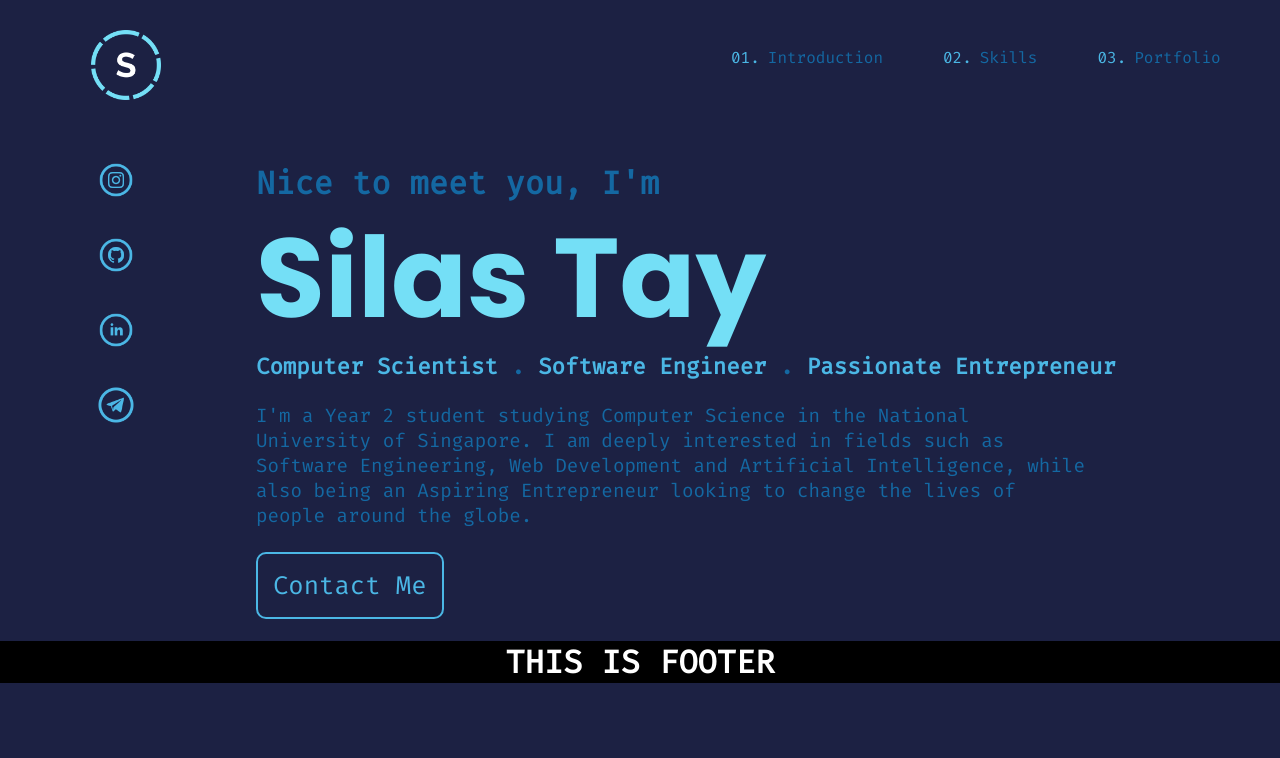
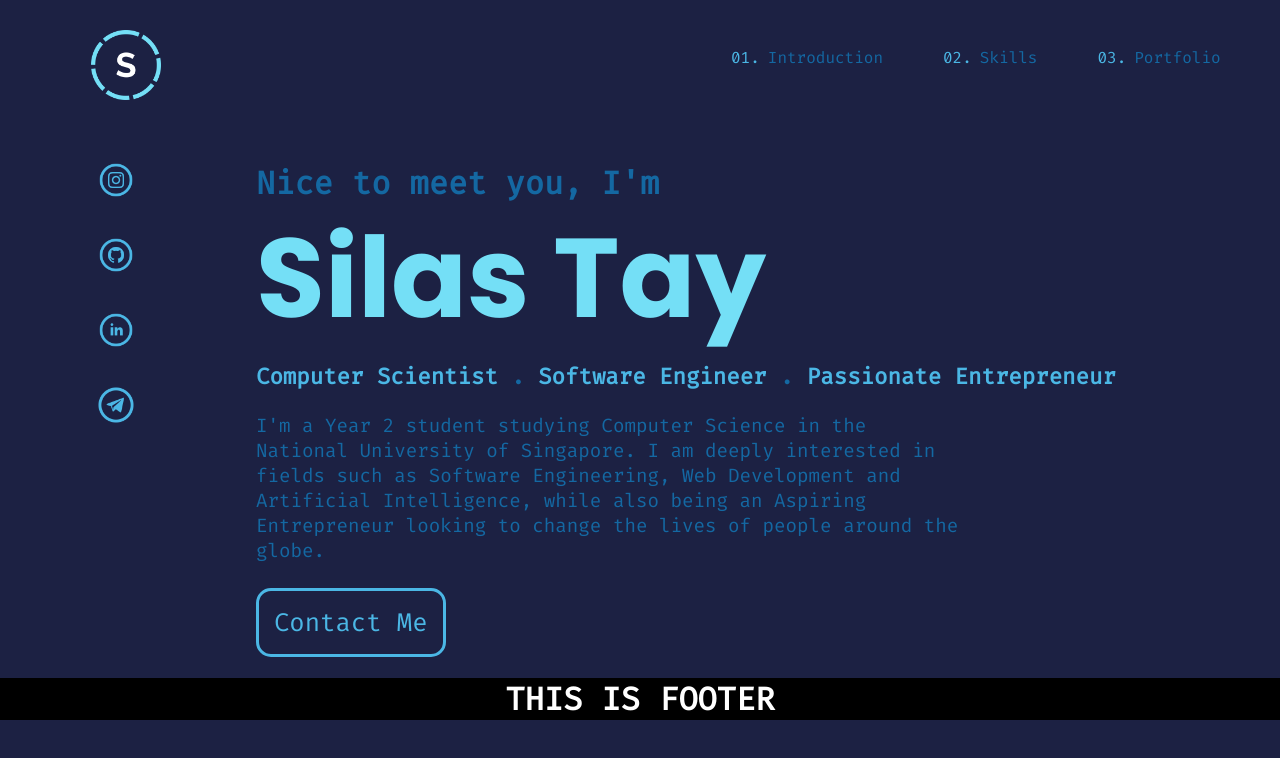
Before and after one commit to SilasTSL/Silas, a React (Create React App) app: page / in a window 1280 px wide. Shown: the top 758 px of the page. Built offline with nearby package versions, Linux system fonts and the light colour scheme.

Commit message:
Changed ContactMe button border and home spacings

```diff
--- a/src/components/home/ContactMeButton.module.css
+++ b/src/components/home/ContactMeButton.module.css
@@ -1,10 +1,10 @@
 .contactMeButtonContainer {
     margin-top: 5px;
     font-size: 1.6rem;
-    border: 2px solid #4bb7e5;
+    border: 3px solid #4bb7e5;
     color: #4bb7e5;
     padding: 15px;
-    border-radius: 10px;
+    border-radius: 15px;
     cursor: pointer;
     transition-duration: 0.4s;
 }
--- a/src/pages/home/Home.module.css
+++ b/src/pages/home/Home.module.css
@@ -21,7 +21,7 @@
 }
 
 .homeSubtitle {
-    margin-top: -10px;
+    margin-top: 0px;
     color: #4bb7e5;
     font-size: 1.4rem;
 }
@@ -31,8 +31,9 @@
 }
 
 .homeDescription {
-    width: 65%;
+    width: 55%;
     margin-top: 0px;
     font-size: 1.2rem;
     text-align: start;
+    margin-bottom: 20px;
 }
```
